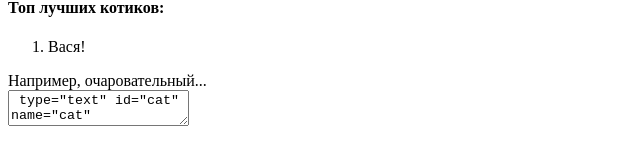
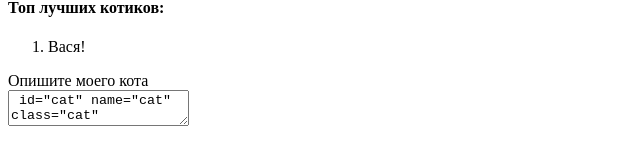
Before and after one commit to OldPartisan/VassilyCat, a plain HTML site: page index.html in a window 1280 px wide. Shown: the part 383-548 px from the top of the page, without its empty margins (0-640 px from the left). Drawn offline with Linux system fonts and the light colour scheme.

Commit message:
Update index.html

```diff
--- a/index.html
+++ b/index.html
@@ -19,8 +19,8 @@
       <li>Вася!</li>
     </ol>
     <form>
-      <label for="cat">Например, очаровательный...</label><br>
-      <textarea> type="text" id="cat" name="cat" class="cat" placeholder="Опишите моего кота:"></textarea>
+      <label for="cat">Опишите моего кота</label><br>
+      <textarea> id="cat" name="cat" class="cat" placeholder="Например, очаровательный..."></textarea>
       <br>
     </form>
   </body>
```
